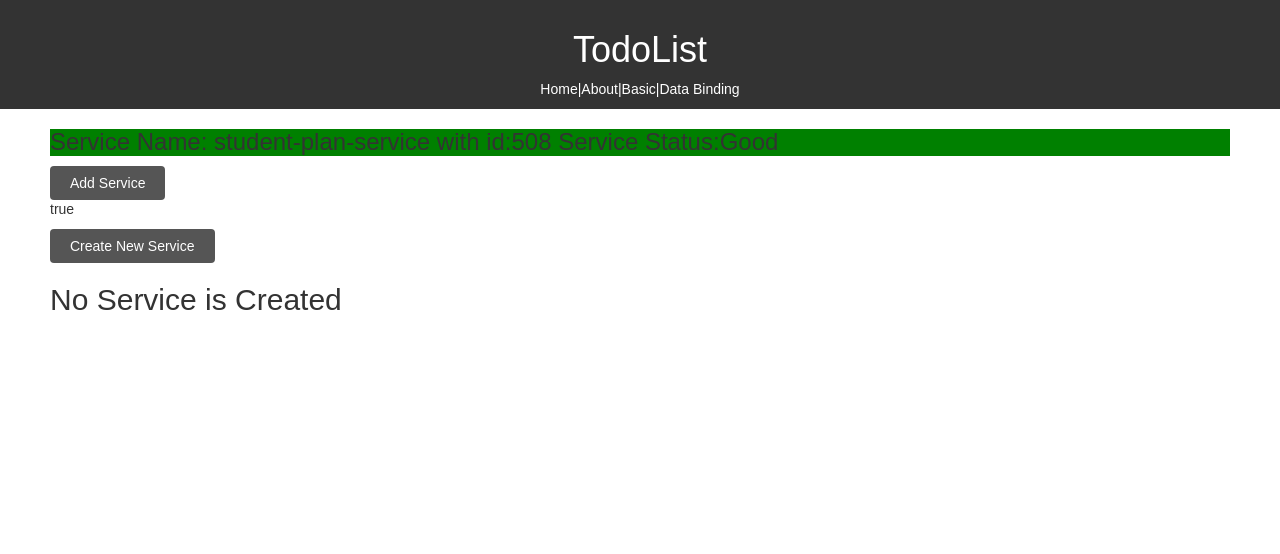
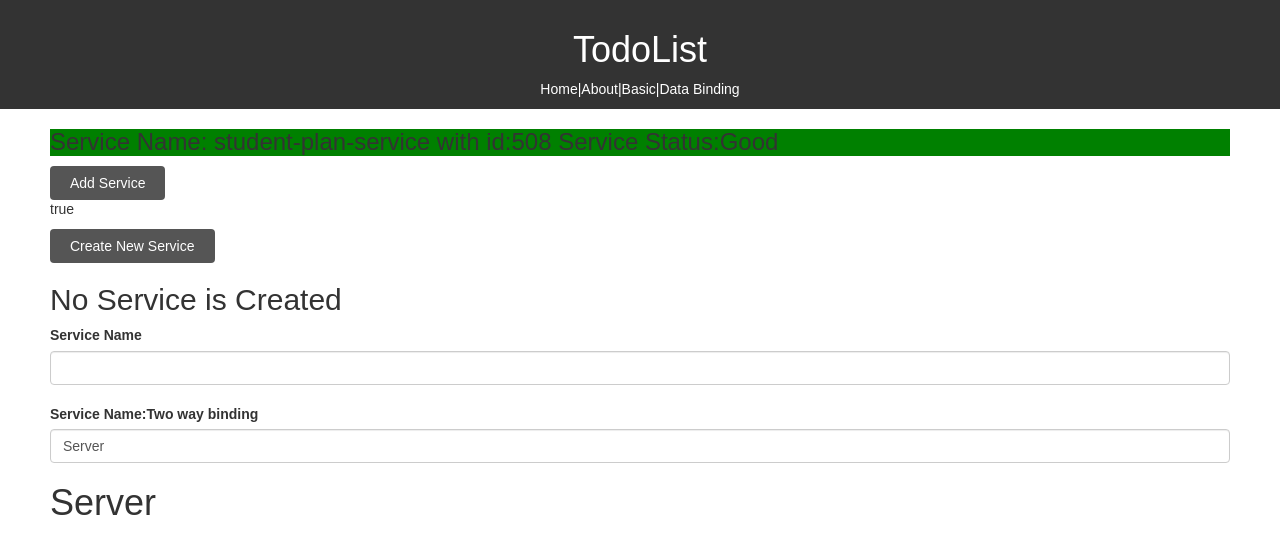
Before and after one commit to shiva508/studet-pool-plan-ui, an Angular app: page /databibding in a window 1280 px wide. Shown: the top 554 px of the page. Built offline with nearby package versions, Linux system fonts and the light colour scheme.

Commit message:
Two way Data Binding

```diff
--- a/src/app/app.module.ts
+++ b/src/app/app.module.ts
@@ -18,6 +18,7 @@ import { DatabingdingComponent } from './components/databingding/databingding.co
 import { StringinterpolationComponent } from './components/databingding/stringinterpolation/stringinterpolation.component';
 import { PropertyBindingComponent } from './components/databingding/property-binding/property-binding.component';
 import { EventbindingComponent } from './components/databingding/eventbinding/eventbinding.component';
+import { TwoWayDataBindingComponent } from './components/databingding/two-way-data-binding/two-way-data-binding.component';
 
 @NgModule({
   declarations: [
@@ -35,7 +36,8 @@ import { EventbindingComponent } from './components/databingding/eventbinding/ev
     DatabingdingComponent,
     StringinterpolationComponent,
     PropertyBindingComponent,
-    EventbindingComponent
+    EventbindingComponent,
+    TwoWayDataBindingComponent
   ],
   imports: [
     BrowserModule,
--- a/src/app/components/databingding/databingding.component.html
+++ b/src/app/components/databingding/databingding.component.html
@@ -7,4 +7,5 @@
         <app-property-binding></app-property-binding>
     </div>
     <app-eventbinding></app-eventbinding>
+    <app-two-way-data-binding></app-two-way-data-binding>
 </div>
--- /dev/null
+++ b/src/app/components/databingding/two-way-data-binding/two-way-data-binding.component.html
@@ -0,0 +1,8 @@
+<div class="row">
+    <label>Service Name</label>
+    <input class="form-control" type="text" (input)="onTypeInputData($event)">
+    <h1>{{serviceName}}</h1>
+    <label>Service Name:Two way binding</label>
+    <input class="form-control" type="text" [(ngModel)]="serviceNameTwoWayBinding">
+    <h1>{{serviceNameTwoWayBinding}}</h1>
+</div>
--- /dev/null
+++ b/src/app/components/databingding/two-way-data-binding/two-way-data-binding.component.ts
@@ -0,0 +1,19 @@
+import { Component, OnInit } from '@angular/core';
+
+@Component({
+  selector: 'app-two-way-data-binding',
+  templateUrl: './two-way-data-binding.component.html',
+  styleUrls: ['./two-way-data-binding.component.css']
+})
+export class TwoWayDataBindingComponent implements OnInit {
+  serviceName: string = '';
+  serviceNameTwoWayBinding: string = 'Server';
+  constructor() { }
+
+  ngOnInit(): void {
+  }
+  onTypeInputData(event:Event) {
+    console.log((<HTMLInputElement>event.target).value)
+    this.serviceName = (<HTMLInputElement>event.target).value
+  }
+}
```
Also changed, not shown: src/app/components/databingding/two-way-data-binding/two-way-data-binding.component.css (added), 1 other file (tests, documents, lock files or other folders).
